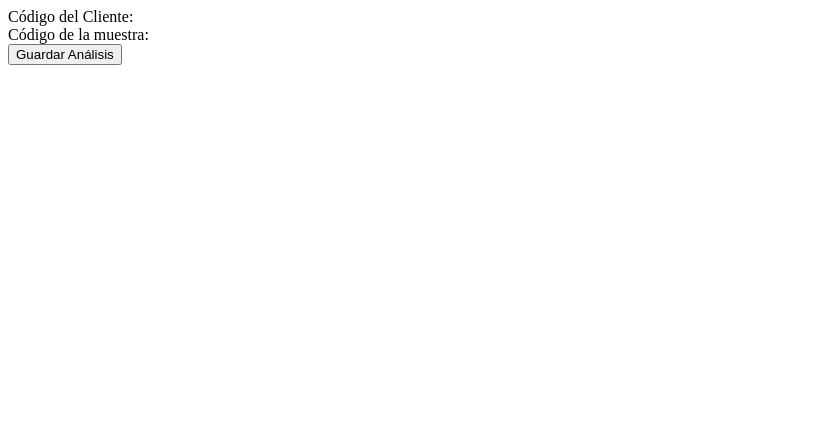
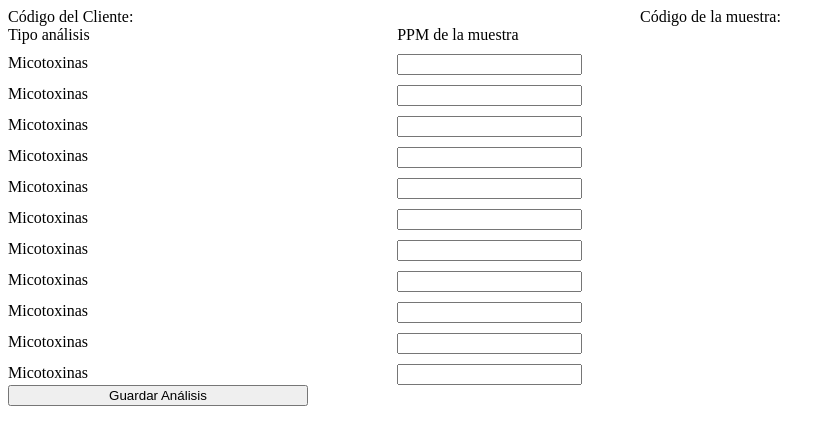
Before and after one commit to yaechrome/ISP, a PHP site: page /ventanaRegistroMuestras.php in a window 1280 px wide. Shown: the top 445 px of the page, without its empty margins (0-835 px from the left). Run offline with PHP 8.4, Linux system fonts and the light colour scheme.

Commit message:
Se agrega ventana RegistroMuestras, RegistroCliente y ListadoMuestras

```diff
--- a/bd/ISP.sql
+++ b/bd/ISP.sql
@@ -68,7 +68,8 @@ CREATE TABLE `Usuario` (
   `email` varchar(100) DEFAULT '',
   `perfil` varchar(20) NOT NULL DEFAULT '',
   `estado` varchar(10) NOT NULL DEFAULT 'Activo',
-  PRIMARY KEY (`codigo`)
+  PRIMARY KEY (`codigo`),
+  UNIQUE KEY `rut` (`rut`)
 ) ENGINE=InnoDB DEFAULT CHARSET=utf8;
 
 LOCK TABLES `Usuario` WRITE;
--- /dev/null
+++ b/paginas/listadoMuestras.php
@@ -0,0 +1 @@
+<?php
--- a/paginas/ventanaRegistroCliente.php
+++ b/paginas/ventanaRegistroCliente.php
@@ -46,7 +46,7 @@ and open the template in the editor.
             <input type="password" name="txtPassword" value="" class="elemento-seccion" placeholder="Password"/>
             <input type="text" name="txtEmail" value="" class="elemento-seccion" placeholder="Email"/>
             <input type="text" name="txtTelefono" value="" class="elemento-seccion" placeholder="Teléfono"/>
-            <label><input type="checkbox" name="chkTerminos" value="ON" class="elemento-seccion" />Acepto los términos</label>
+            <div class="elemento-seccion"><input type="checkbox" name="chkTerminos" value="ON"/>Acepto los términos</div>
             <input type="submit" value="Registrarse" name="btnRegistrarse" class="elemento-seccion" />
         </div>
         </form>
--- a/paginas/ventanaRegistroMuestras.php
+++ b/paginas/ventanaRegistroMuestras.php
@@ -4,23 +4,49 @@
     <head>
         <meta charset="UTF-8">
         <title>Registro de Muestras</title>
+        <style>
+            .grid-wrapper {
+                display: grid;
+                grid-template-columns: 30% 70%;
+                grid-gap: 10px;
+            }
+            .delgado {
+                width: 50%;
+            }
+            .ancho {
+                width: 100%;
+            }
+            .container-formulario {
+                display: flex;
+                flex-wrap: wrap;
+            }
+            .elemento-formulario {
+                min-width: 300px;
+            }
+
+        </style>
     </head>
     <body>
-        <form action="registroMuestras.php" method="POST">
-            <div>
-                <span>
-                    Código del Cliente:
-                </span>
+        <form action="registroMuestras.php" method="POST" class="container-formulario">
+            <div class="elemento-formulario delgado">
+                Código del Cliente:
             </div>
-            <div>
-                <span>
-                    Código de la muestra:
-                </span>
+            <div class="elemento-formulario delgado">
+                Código de la muestra:
             </div>
-            <div>
-
-                <input type="submit" value="Guardar Análisis" name="btnGuardar" />
+            <div class="elemento-formulario ancho grid-wrapper">
+                <div>Tipo análisis</div>
+                <div>PPM de la muestra</div>
+                <?php
+                    for ($x = 0; $x <= 10; $x++) {
+                        ?>
+                            <div>Micotoxinas</div>
+                            <div><input type="text" name="txtMuestra" value="" /></div>
+                        <?php
+                    }
+                ?>
             </div>
+            <input type="submit" value="Guardar Análisis" name="btnGuardar" class="elemento-formulario"/>
         </form>
 
     </body>
```
Also changed, not shown: paginas/ventanaListadoMuestras.php (added, +35 -0 lines), 1 other file.
